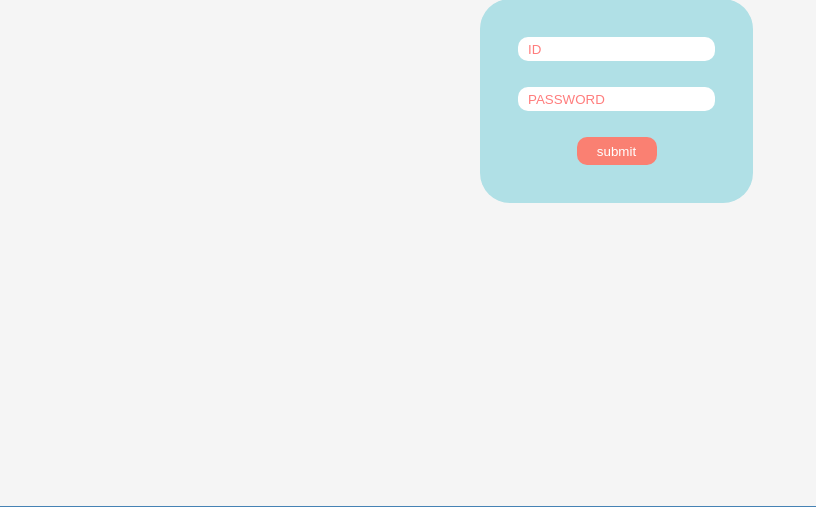
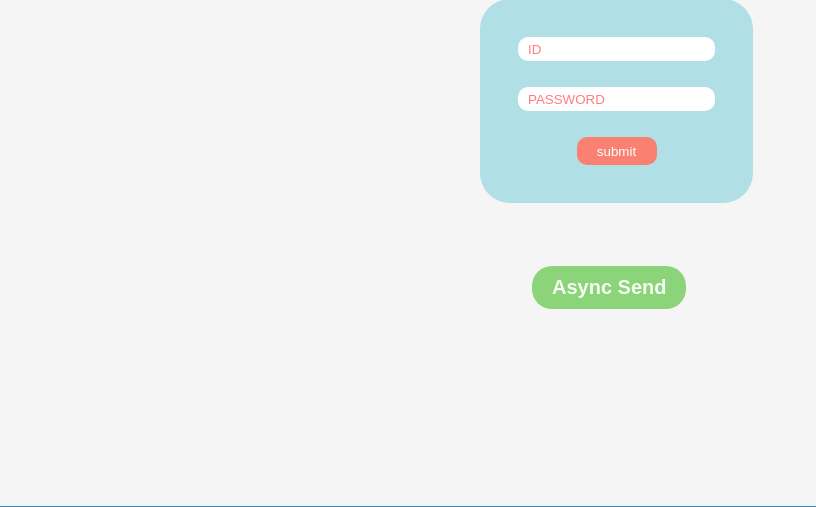
Before and after one commit to musekorea/backend-Express-DB, a Node server app: page /login in a window 1280 px wide. Shown: the part 234-741 px from the top of the page, without its empty margins (0-816 px from the left). Run offline with Node 20, Linux system fonts and the light colour scheme.

Commit message:
add fetch

```diff
--- a/app.js
+++ b/app.js
@@ -1,9 +1,11 @@
 import express from 'express';
 import router from './route.js';
+import cors from 'express';
 
 const app = express();
 
 app.set('view engine', 'pug');
+app.use(cors());
 app.use(express.json());
 app.use(express.urlencoded({ extended: true }));
 app.use(express.static(__dirname + '/public'));
--- a/public/css/login.css
+++ b/public/css/login.css
@@ -7,6 +7,7 @@
   background-color: powderblue;
   padding: 25px;
 }
+
 form {
   text-align: center;
 }
@@ -29,4 +30,30 @@ input[type='submit'] {
   color: white;
   height: 28px;
   width: 80px;
+  transition: all 0.2s ease-in-out;
 }
+input[type='submit']:hover {
+  background-color: black;
+  cursor: pointer;
+  color: white;
+}
+.asyncSend {
+  background-color: rgba(66, 189, 35, 0.582);
+  padding: 10px 20px;
+  border: none;
+  border-radius: 20px;
+  position: relative;
+  left: 532px;
+  color: rgba(255, 255, 255, 0.9);
+  font-weight: 600;
+  font-size: 20px;
+  transition: color 0.2s ease-in-out;
+}
+.asyncSend:hover {
+  color: cornflowerblue;
+  padding: 9px 19px;
+  cursor: pointer;
+}
+.active {
+  display: none;
+}
--- a/public/css/style.css
+++ b/public/css/style.css
@@ -6,9 +6,7 @@
 a {
   text-decoration: none;
 }
-body {
-  /*첫번째 해결방법 padding-top:60px 주기 */
-}
+
 .wrap {
   width: 1200px;
   height: 600px;
@@ -83,7 +81,6 @@ main {
   height: 500px;
   position: relative;
   top: 65px;
-  /* z-index: -1;  */
 }
 .logoImg {
   margin-top: 10px;
--- /dev/null
+++ b/public/js/fetch.js
@@ -0,0 +1,31 @@
+const asyncBtn = document.querySelector('.asyncSend');
+const idData = document.querySelector('.id');
+const passData = document.querySelector('.password');
+const postData = {
+  id: idData.value,
+  password: passData.value,
+};
+asyncBtn.addEventListener('click', sendData);
+
+async function sendData(e) {
+  const postData = {
+    id: idData.value,
+    password: passData.value,
+  };
+  const req = await fetch('http://127.0.0.1:8080/async', {
+    method: 'POST',
+    headers: {
+      'Content-Type': 'application/json',
+    },
+    body: JSON.stringify(postData),
+  });
+  const fetchResData = await req.json();
+  console.log(fetchResData);
+  await ajaxTest(fetchResData);
+}
+function ajaxTest(fetchResData) {
+  const form = document.querySelector('.form-container');
+  const ajaxText = document.querySelector('.ajaxText');
+  //form.classList.add('active');
+  ajaxText.innerHTML = `${fetchResData.message} from ${fetchResData.id}`;
+}
--- a/route.js
+++ b/route.js
@@ -18,4 +18,9 @@ router.post('/login', (req, res) => {
     path: req.path,
   });
 });
+
+router.post('/async', (req, res) => {
+  console.log(req.body);
+  res.json({ message: 'I got a fetch DATA', id: req.body.id });
+});
 export default router;
--- a/views/login.pug
+++ b/views/login.pug
@@ -25,14 +26,15 @@
         <br />
         <div class="form-container">
           <form action="/login" method="post">
-            <input type="text" name="id" placeholder="ID" /><br />
-            <input type="passoword" name="password" placeholder="PASSWORD" /><br />
+            <input class="id" type="text" name="id" placeholder="ID" /><br />
+            <input class="password" type="passoword" name="password" placeholder="PASSWORD" /><br />
             <input type="submit" value="submit" />
           </form>
-        </main>
         </div>
+
       </main>
-
+      button(class="asyncSend") Async Send
+      span(class="ajaxText")
       <footer>www.codeAcademy.com</footer>
     </div>
   </body>
```
Also changed, not shown: other parts of views/login.pug (+1 -0 lines).
